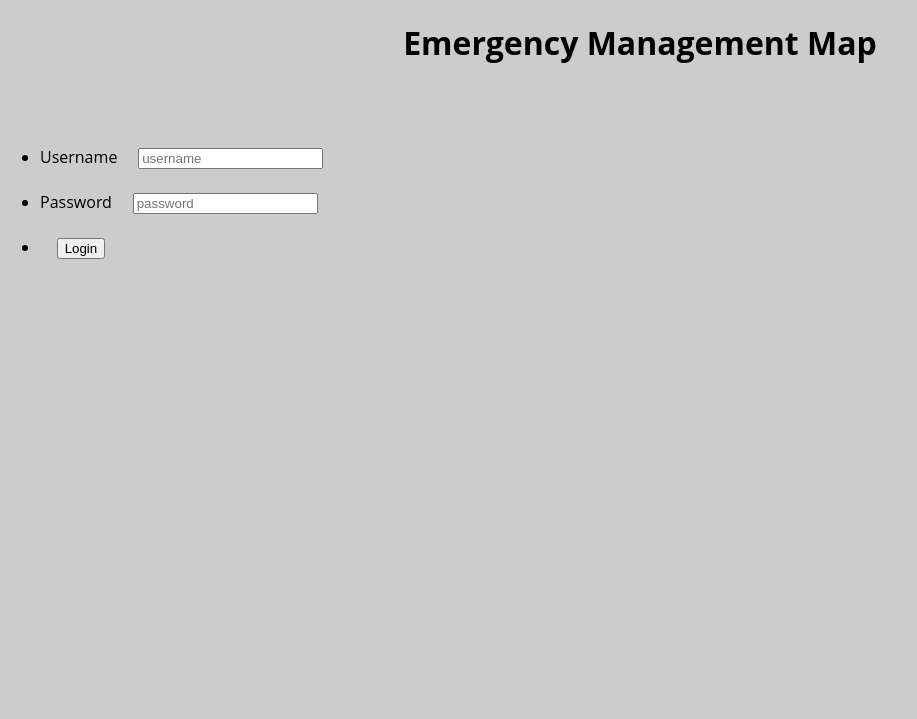
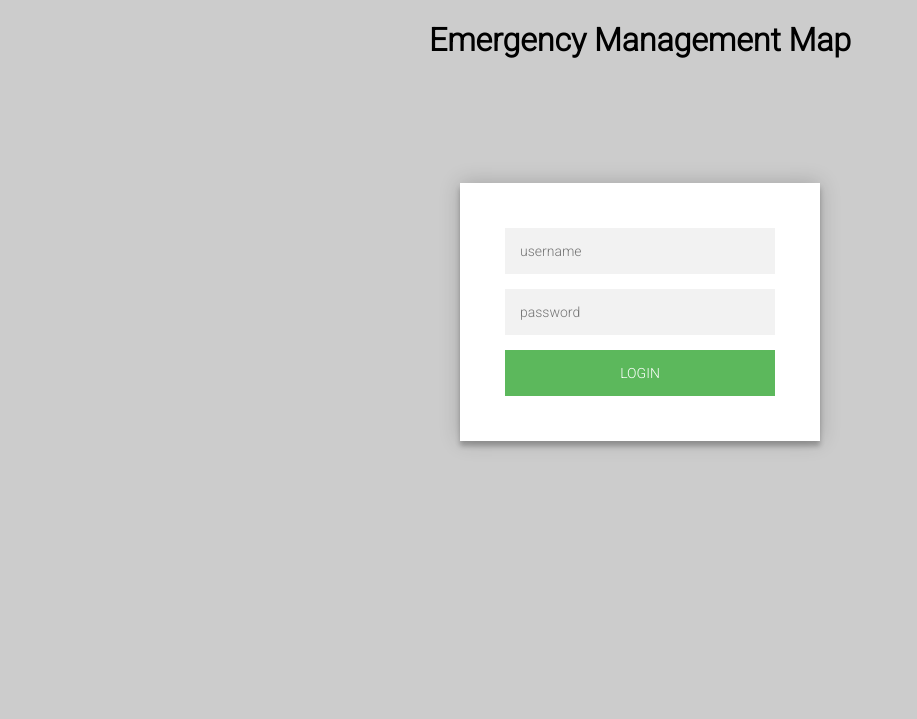
Before and after one commit to tristo7/emergency-map, a PHP site: page /EmergencyAreaAdmin.html in a window 1280 px wide. Shown: the top 719 px of the page, without its empty margins (0-917 px from the left). Run offline with PHP 8.4, Linux system fonts and the light colour scheme.

Commit message:
Login page refactor

```diff
--- a/EmergencyArea.css
+++ b/EmergencyArea.css
@@ -1,9 +1,102 @@
+@import url(https://fonts.googleapis.com/css?family=Roboto:300);
+
+/* Login Page */
+	.login-page {
+	  width: 360px;
+	  padding: 8% 0 0;
+	  margin: auto;
+	}
+	.form {
+	  position: relative;
+	  z-index: 1;
+	  background: #FFFFFF;
+	  max-width: 360px;
+	  margin: 0 auto 100px;
+	  padding: 45px;
+	  text-align: center;
+	  box-shadow: 0 0 20px 0 rgba(0, 0, 0, 0.2), 0 5px 5px 0 rgba(0, 0, 0, 0.24);
+	}
+	.form input {
+	  font-family: "Roboto", sans-serif;
+	  outline: 0;
+	  background: #f2f2f2;
+	  width: 100%;
+	  border: 0;
+	  margin: 0 0 15px;
+	  padding: 15px;
+	  box-sizing: border-box;
+	  font-size: 14px;
+	}
+	.form button {
+	  font-family: "Roboto", sans-serif;
+	  text-transform: uppercase;
+	  outline: 0;
+	  background: #5cb85c;
+	  width: 100%;
+	  border: 0;
+	  padding: 15px;
+	  color: #FFFFFF;
+	  font-size: 14px;
+	  -webkit-transition: all 0.3 ease;
+	  transition: all 0.3 ease;
+	  cursor: pointer;
+	}
+	.form button:hover,.form button:active,.form button:focus {
+	  background: #43A047;
+	}
+	.form .message {
+	  margin: 15px 0 0;
+	  color: #b3b3b3;
+	  font-size: 12px;
+	}
+	.form .message a {
+	  color: #5cb85c;
+	  text-decoration: none;
+	}
+	.form .register-form {
+	  display: none;
+	}
+	.container {
+	  position: relative;
+	  z-index: 1;
+	  max-width: 300px;
+	  margin: 0 auto;
+	}
+	.container:before, .container:after {
+	  content: "";
+	  display: block;
+	  clear: both;
+	}
+	.container .info {
+	  margin: 50px auto;
+	  text-align: center;
+	}
+	.container .info h1 {
+	  margin: 0 0 15px;
+	  padding: 0;
+	  font-size: 36px;
+	  font-weight: 300;
+	  color: #1a1a1a;
+	}
+	.container .info span {
+	  color: #4d4d4d;
+	  font-size: 12px;
+	}
+	.container .info span a {
+	  color: #000000;
+	  text-decoration: none;
+	}
+	.container .info span .fa {
+	  color: #EF3B3A;
+	}
+
+/* ETC */
 	html, body {
 		height: 90%;
 		margin: 0;
 		padding: 0;
 		background-color: #ccc;
-	font-family: "Open Sans", sans-serif;
+		font-family: "Roboto", sans-serif;
 	}
 	#map {
 		height: 		100%;
@@ -13,6 +106,8 @@ html, body {
 	h1 {
 		text-align:		center;
 	}
+
+
 /* The Modal (background) */
 	.modal {
 		display: none; /* Hidden by default */
--- a/EmergencyAreaAdmin.html
+++ b/EmergencyAreaAdmin.html
@@ -8,7 +8,8 @@
   </head>
   <body>
 		<h1>Emergency Management Map</h1>
-		<section class="loginform cf" id="loginForm">
+
+		<!-- <section class="loginform cf" id="loginForm">
 			<form name="login" action="Login.php" method="post" accept-charset="utf-8">
 			  <ul>
 			    <li><label for="username">Username</label>
@@ -16,9 +17,18 @@
 			    <li><label for="password">Password</label>
 			    <input type="password" name="password" placeholder="password" id="password"required></li>
 			    <li>
-			    <input type="submit" value="Login"></li>
+
 			  </ul>
 			</form>
-		</section>
+		</section> -->
+		<div class="login-page">
+			<div class="form">
+				<form class="login-form" action="Login.php" method="post" accept-charset="utf-8">
+				  <input type="text" name="username" placeholder="username" id="username" required/>
+				  <input type="password" name="password" placeholder="password" id="password"required/>
+				  <button>login</button>
+				</form>
+			</div>
+		</div>
   </body>
 </html>
--- a/map.js
+++ b/map.js
@@ -94,13 +94,13 @@ var currentPolygon;
 				//Get data from Modal form.
 				var expiration = document.getElementById("expiration").value;
 				var description = document.getElementById("description").value;
-				var type = document.getElementById("type").value;
+				var typ = document.getElementById("type").value;
 
 				//Pack data to be sent.
 				var sendData = {
 					latlng: JSON.stringify(latLngArray),
 					expires: expiration,
-					desc: description
+					desc: description,
 					type: type
 				};
 
```
Also changed, not shown: Login_success.php (+5 -5 lines). Lines whose indentation alone changed are shown as unchanged.
